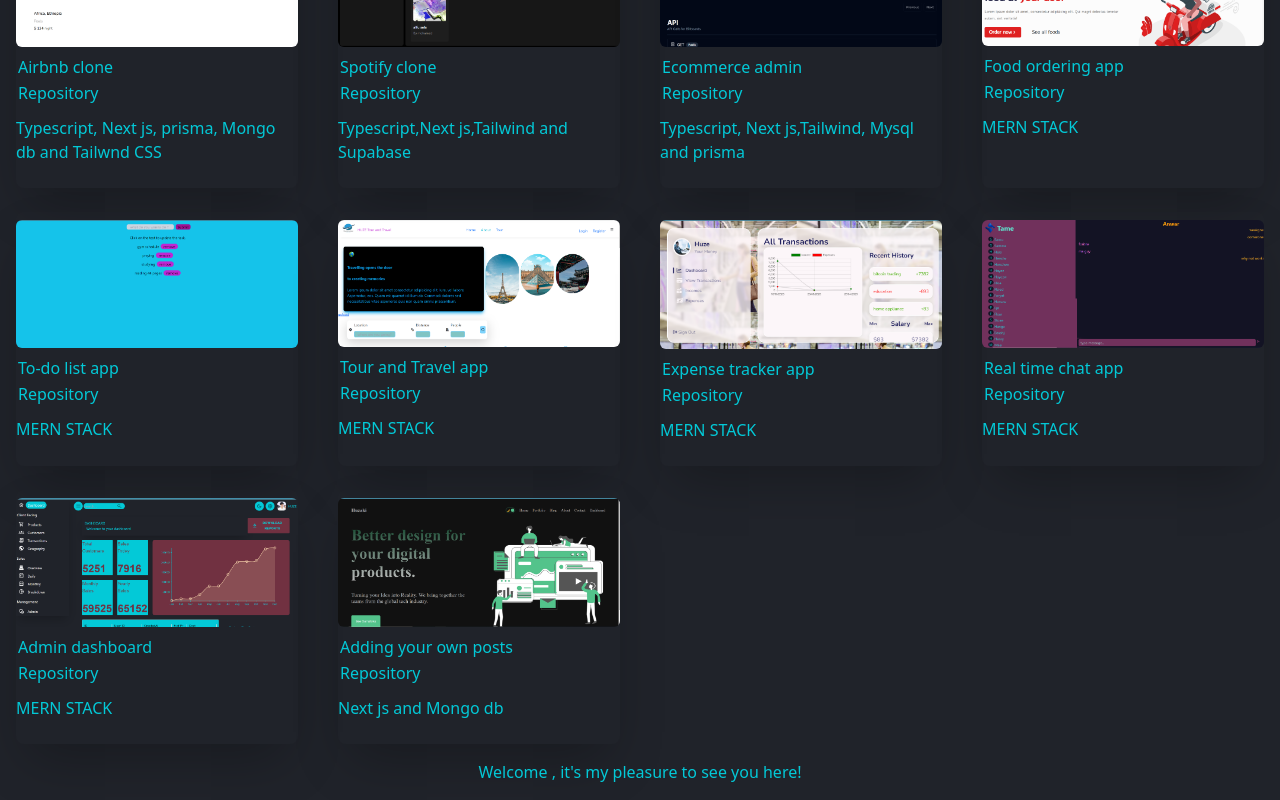
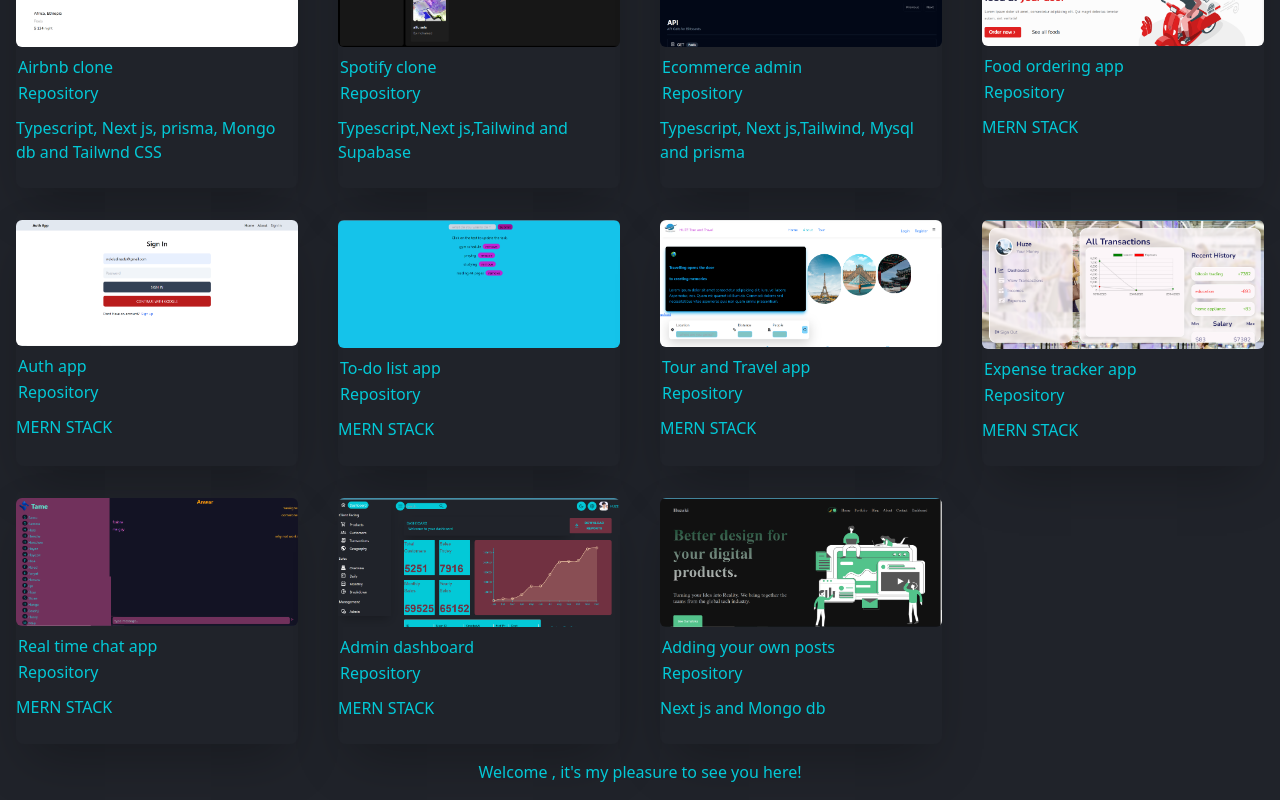
Before and after one commit to huuzey/huze-portfolio, a React (Create React App) app: page / in a window 1280 px wide. Shown: the part 1619-2419 px from the top of the page. Built offline with nearby package versions, Linux system fonts and the light colour scheme.

Commit message:
auth app

```diff
--- a/src/assets/datafiles.js
+++ b/src/assets/datafiles.js
@@ -12,6 +12,7 @@ import spoty from "./spoty.png";
 import commerce from "./commerce.png";
 import airbnb from "./airbnb.png";
 import thread from "./thread.png";
+import auth from "./auth.png";
 
 export const projects = [
   {
@@ -73,6 +74,13 @@ export const projects = [
     desc: "MERN STACK",
   },
   {
+    img: auth,
+    url: "https://auth-app-vsi6.onrender.com/",
+    title: "Auth app",
+    repo: "https://github.com/huuzey/Auth-mern",
+    desc: "MERN STACK",
+  },
+  {
     img: todo,
     url: "https://to-do-app-zv53.onrender.com/",
     title: "To-do list app",
```
Also changed, not shown: src/assets/auth.png (added).
